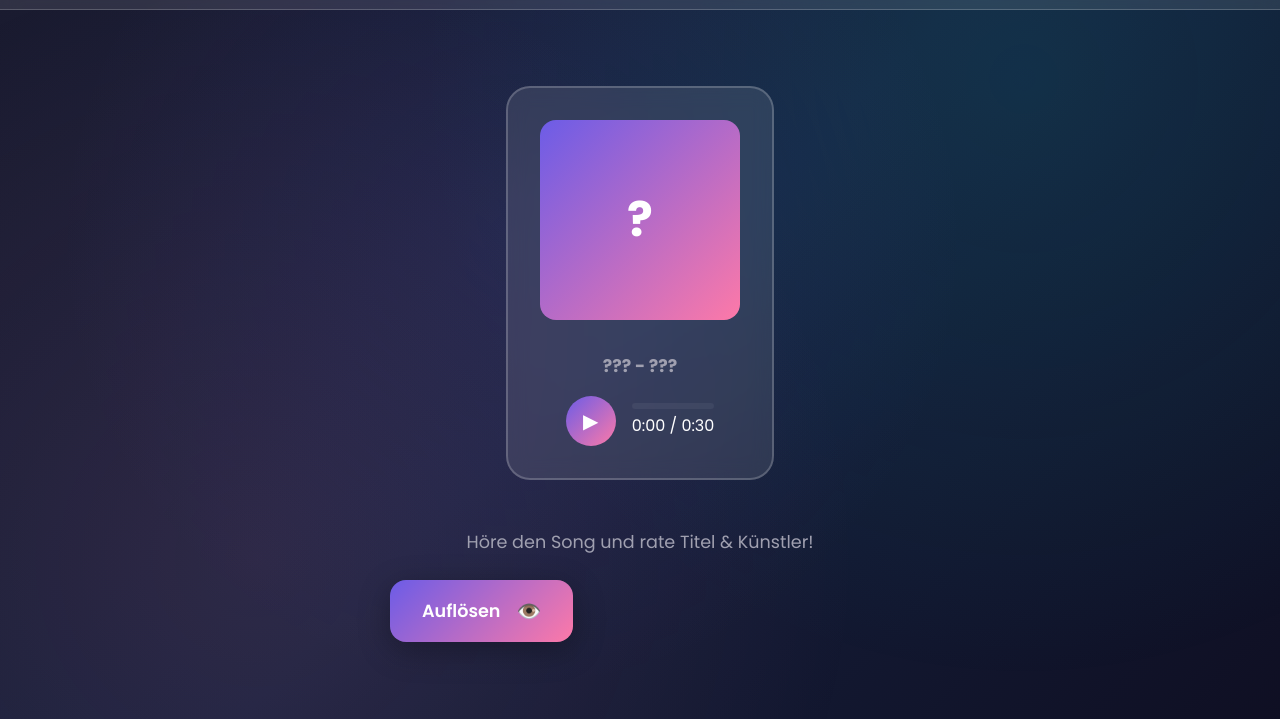
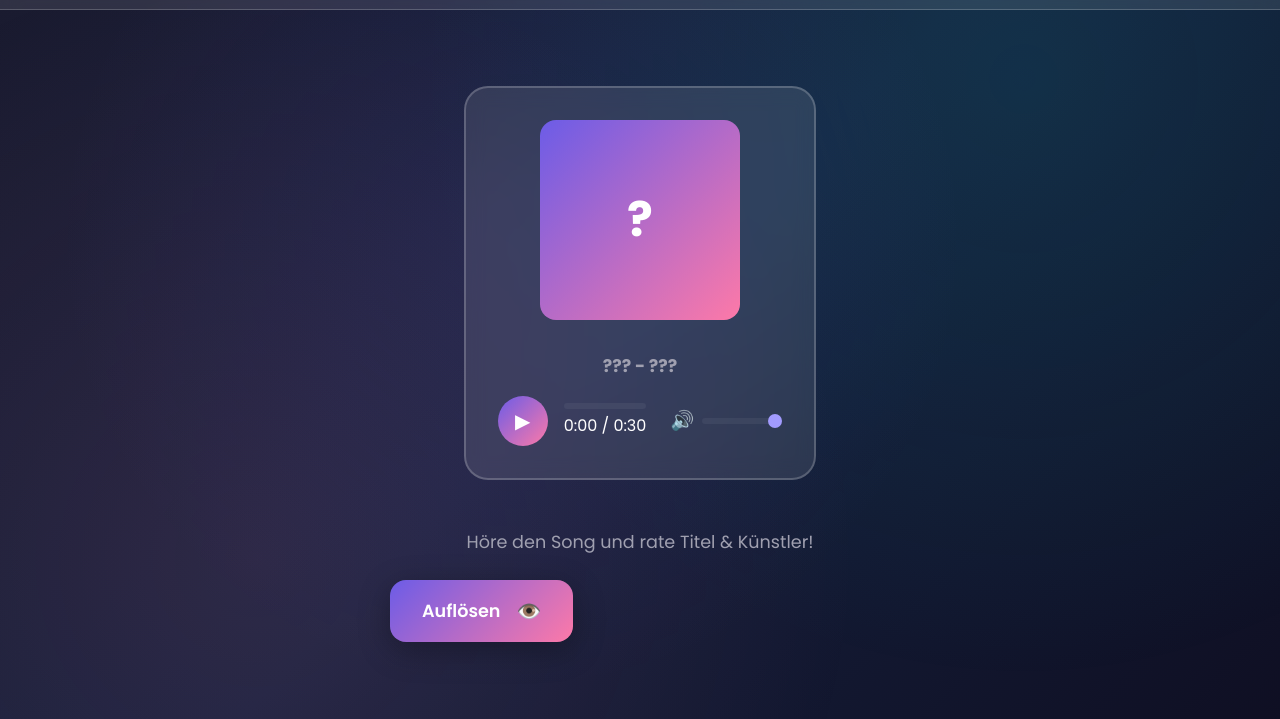
Before and after one commit to LoggeL/BeatGuessr, a plain HTML site: page frontend/index.html in a window 1280 px wide. Both pictures are taken after a click on the button 640 px from the left and 471 px from the top of the page. Shown: the part 81-800 px from the top of the page. Drawn offline with Linux system fonts and the light colour scheme; no server answers.

Commit message:
Add volume slider controls

```diff
--- a/frontend/css/style.css
+++ b/frontend/css/style.css
@@ -661,6 +661,44 @@ body::before {
     color: var(--text-muted);
 }
 
+.volume-control {
+    display: flex;
+    align-items: center;
+    gap: var(--spacing-sm);
+    min-width: 100px;
+    margin-left: var(--spacing-sm);
+}
+
+.volume-icon {
+    font-size: 1.2rem;
+    cursor: pointer;
+}
+
+.volume-slider {
+    width: 80px;
+    height: 6px;
+    -webkit-appearance: none;
+    background: var(--bg-card);
+    border-radius: var(--radius-full);
+    outline: none;
+}
+
+.volume-slider::-webkit-slider-thumb {
+    -webkit-appearance: none;
+    width: 14px;
+    height: 14px;
+    border-radius: 50%;
+    background: var(--primary-light);
+    cursor: pointer;
+    transition: var(--transition-fast);
+}
+
+.volume-slider::-webkit-slider-thumb:hover {
+    transform: scale(1.2);
+    box-shadow: var(--glow-purple);
+    background: var(--primary);
+}
+
 /* Position Section */
 .position-section {
     text-align: center;
--- a/frontend/index.html
+++ b/frontend/index.html
@@ -143,6 +143,10 @@
                                     </div>
                                     <span id="time-display">0:00 / 0:30</span>
                                 </div>
+                                <div class="volume-control">
+                                    <span class="volume-icon">🔊</span>
+                                    <input type="range" id="volume-slider" class="volume-slider" min="0" max="1" step="0.01" value="1">
+                                </div>
                             </div>
                         </div>
                     </div>
@@ -260,6 +264,10 @@
                                     </div>
                                     <span id="classic-time-display">0:00 / 0:30</span>
                                 </div>
+                                <div class="volume-control">
+                                    <span class="volume-icon">🔊</span>
+                                    <input type="range" id="classic-volume-slider" class="volume-slider" min="0" max="1" step="0.01" value="1">
+                                </div>
                             </div>
                         </div>
                     </div>
--- a/frontend/js/audio/AudioPlayer.js
+++ b/frontend/js/audio/AudioPlayer.js
@@ -7,9 +7,15 @@ class AudioPlayer {
         this.playPauseBtn = document.getElementById('play-pause-btn');
         this.progressBar = document.getElementById('progress');
         this.timeDisplay = document.getElementById('time-display');
+        this.volumeSlider = document.getElementById('volume-slider');
 
         this.isPlaying = false;
         this.duration = 30; // Default 30 seconds
+
+        // Set initial volume
+        if (this.volumeSlider) {
+            this.audio.volume = this.volumeSlider.value;
+        }
 
         this.setupEventListeners();
     }
@@ -17,6 +23,13 @@ class AudioPlayer {
     setupEventListeners() {
         // Play/pause button
         this.playPauseBtn.addEventListener('click', () => this.togglePlay());
+
+        // Volume slider
+        if (this.volumeSlider) {
+            this.volumeSlider.addEventListener('input', (e) => {
+                this.audio.volume = e.target.value;
+            });
+        }
 
         // Audio events
         this.audio.addEventListener('timeupdate', () => this.updateProgress());
--- a/frontend/js/ui/ClassicScreen.js
+++ b/frontend/js/ui/ClassicScreen.js
@@ -34,6 +34,12 @@ class ClassicScreen {
         this.revealBtn = document.getElementById('classic-reveal-btn');
         this.backBtn = document.getElementById('classic-back-btn');
         this.audioElement = document.getElementById('classic-audio-player');
+        this.volumeSlider = document.getElementById('classic-volume-slider');
+
+        // Set initial volume
+        if (this.volumeSlider) {
+            this.audioElement.volume = this.volumeSlider.value;
+        }
 
         this.setupEventListeners();
     }
@@ -41,6 +47,13 @@ class ClassicScreen {
     setupEventListeners() {
         // Play/Pause button
         this.playBtn.addEventListener('click', () => this.togglePlay());
+
+        // Volume slider
+        if (this.volumeSlider) {
+            this.volumeSlider.addEventListener('input', (e) => {
+                this.audioElement.volume = e.target.value;
+            });
+        }
 
         // Reveal button
         this.revealBtn.addEventListener('click', () => this.revealSong());
```
